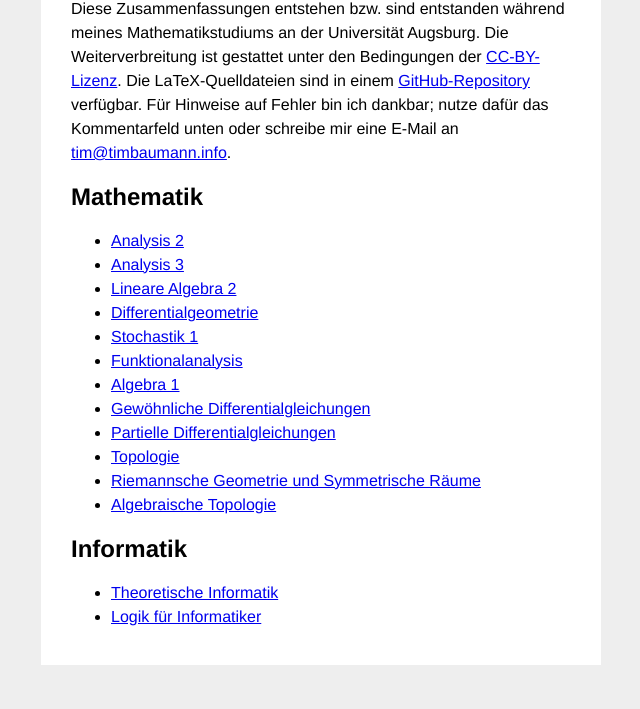
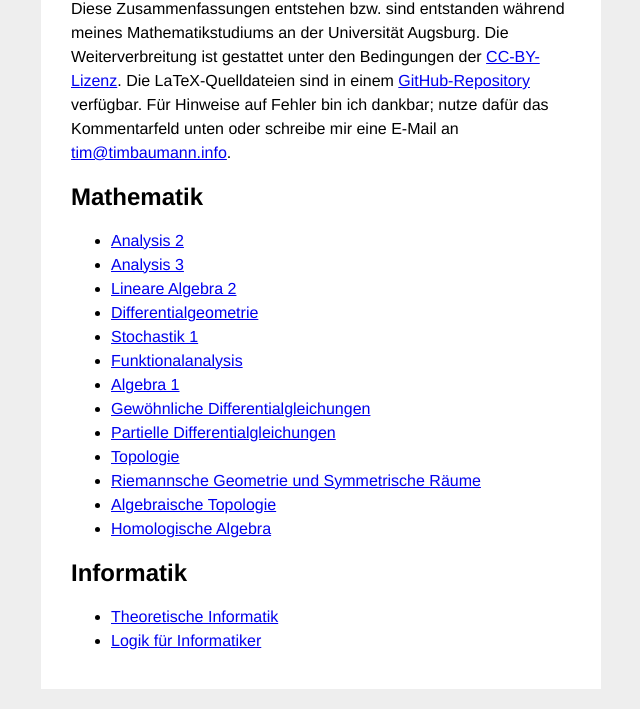
Before and after one commit to timjb/uni-spicker, a plain HTML site: page index.html in a window 1280 px wide. Shown: the part 110-819 px from the top of the page, without its empty margins (319-959 px from the left). Drawn offline with Linux system fonts and the light colour scheme; a script that the page names is missing.

Commit message:
HomoAlg-Zusammenfassung bis Kapitel I.3

```diff
--- a/index.html
+++ b/index.html
@@ -40,6 +40,7 @@
       <li><a href="topo.pdf">Topologie</a></li>
       <li><a href="riemgeo.pdf">Riemannsche Geometrie und Symmetrische Räume</a></li>
       <li><a href="algtopo.pdf">Algebraische Topologie</a></li>
+      <li><a href="homoalg.pdf">Homologische Algebra</a></li>
     </ul>
 
 
```
Also changed, not shown: 2 other files.
